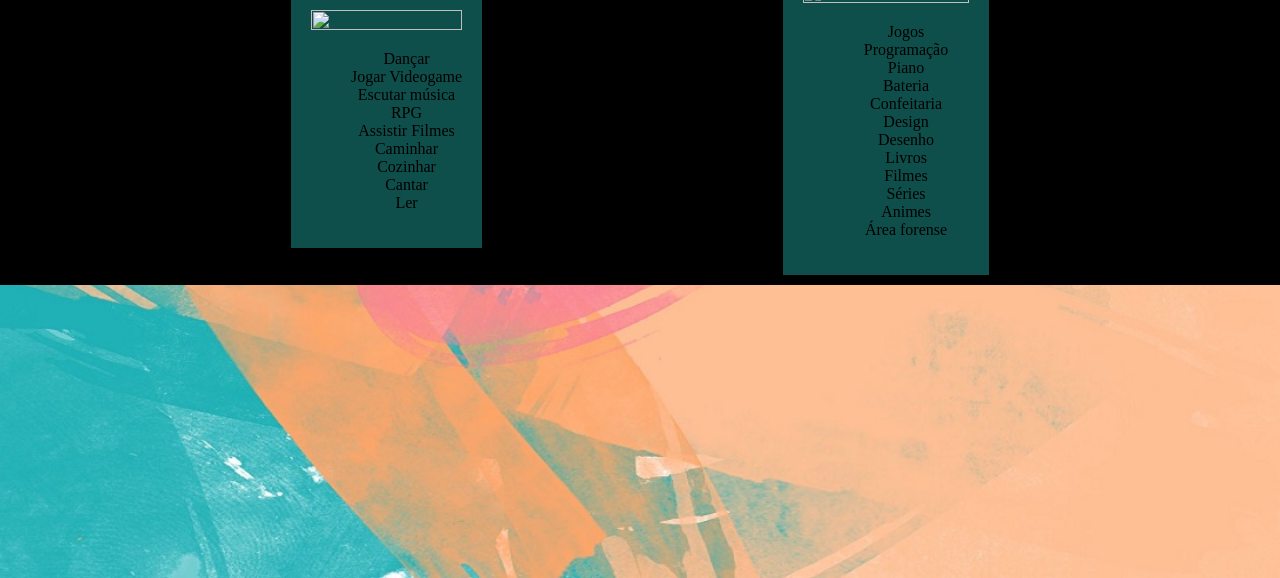
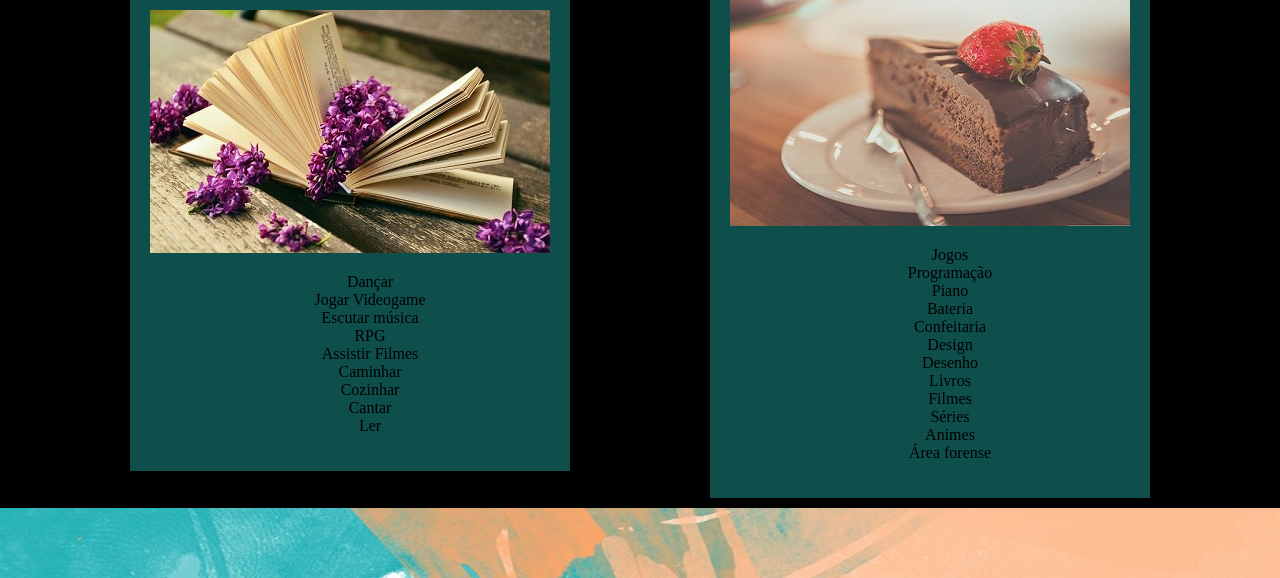
Before and after one commit to Cxmxla/Portfolio, a plain HTML site: page Hobbies_e_Interesses.html in a window 1280 px wide. Shown: the part 222-800 px from the top of the page. Drawn offline with Linux system fonts and the light colour scheme; files whose address does not match are found by name.

Commit message:
Update Hobbies_e_Interesses.html

```diff
--- a/Hobbies_e_Interesses.html
+++ b/Hobbies_e_Interesses.html
@@ -15,7 +15,7 @@
         </div>
         <button>&#9776;</button>
             <ol>
-        <li><a href="Home.html">Home</a></li>
+        <li><a href="index.html">Home</a></li>
         <li><a href="Sobre.html">Sobre</a></li>
         <li><a href="Hobbies_e_Interesses.html">Hobbies e Interesses</a></li>
         <li><a href="Contato.html">Contato</a></li>
@@ -29,7 +29,7 @@
     <section class="container">
         <div class="item">
     <h1>Hobbies</h1>
-    <img src="CSS/Imagens/Imagem_3.jpg">
+    <img src="Imagens/Imagem_3.jpg">
     <ul>
         <li>Dançar</li>
         <li>Jogar Videogame</li>
@@ -44,7 +44,7 @@
 </div>
 <div class="item">
     <h1>Interesses</h1>
-    <img src="CSS/Imagens/Imagem_4.jpg">
+    <img src="Imagens/Imagem_4.jpg">
     <ul>
         <li>Jogos</li>
         <li>Programação</li>
```
